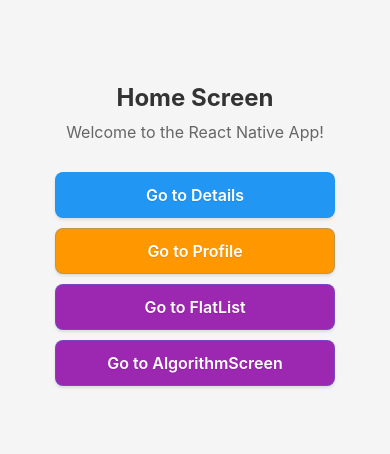
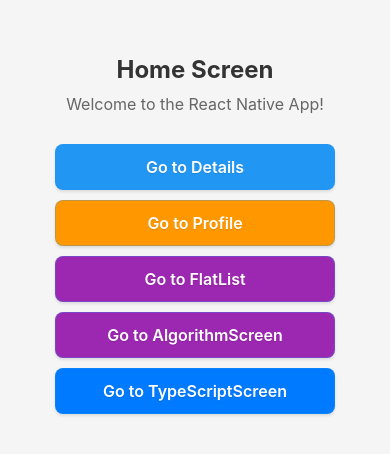
Before and after one commit to zyd806094224/RNHybrid, a React Native app: screen / in a window 390 px wide. Shown: the part 188-642 px from the top of the page. Built offline with nearby package versions, Linux system fonts and the light colour scheme.

Commit message:
引入typescript支持，新增typescript测试页面，路由传参示例

```diff
--- a/src/navigation/AppNavigator.js
+++ b/src/navigation/AppNavigator.js
@@ -6,6 +6,7 @@ import DetailsScreen from '../screens/DetailsScreen';
 import ProfileScreen from '../screens/ProfileScreen';
 import FlatListScreen from '../screens/FlatListScreen';
 import AlgorithmScreen from "../screens/AlgorithmScreen";
+import TypeScriptScreen from '../screens/TypeScriptScreen';
 
 const Stack = createNativeStackNavigator();
 
@@ -78,6 +79,14 @@ const AppNavigator = () => {
                         animation: 'slide_from_right',
                     }}
                 />
+                <Stack.Screen
+                    name="TypeScriptScreen"
+                    component={TypeScriptScreen}
+                    options={{
+                        title: 'TypeScript Screen',
+                        animation: 'slide_from_right',
+                    }}
+                />
             </Stack.Navigator>
         </NavigationContainer>
     );
--- a/src/screens/HomeScreen.js
+++ b/src/screens/HomeScreen.js
@@ -38,6 +38,12 @@ const HomeScreen = ({navigation}) => {
                         onPress={() => navigation.navigate('AlgorithmScreen')}
                         style={{backgroundColor: '#9C27B0'}}
                     />
+                    <View style={styles.spacer}/>
+                    <CustomButton
+                        title="Go to TypeScriptScreen"
+                        onPress={() => navigation.navigate('TypeScriptScreen', {message: 'Hello from HomeScreen!'})}
+                        style={{backgroundColor: '#007AFF'}}
+                    />
                 </View>
             </View>
         </SafeAreaView>
--- /dev/null
+++ b/src/screens/TypeScriptScreen.tsx
@@ -0,0 +1,57 @@
+import React, { useEffect } from 'react';
+import { View, Text, StyleSheet } from 'react-native';
+import { NativeStackScreenProps } from '@react-navigation/native-stack';
+
+// 为导航器定义参数类型
+type RootStackParamList = {
+  TypeScriptScreen: { message: string };
+  // 如果您的导航栈还有其他带参数的页面，也在这里定义
+};
+
+// 定义此屏幕组件的 props 类型
+type Props = NativeStackScreenProps<RootStackParamList, 'TypeScriptScreen'>;
+
+const TypeScriptScreen: React.FC<Props> = ({ route }) => {
+  // 从路由参数中获取 message
+  const { message } = route.params;
+
+  useEffect(() => {
+    // 打印日志
+    console.log('路由接收参数:', message);
+  }, [message]);
+
+  return (
+    <View style={styles.container}>
+      <Text style={styles.title}>This is a TypeScript Screen</Text>
+      <Text style={styles.text}>TypeScript support is now enabled.</Text>
+      <Text style={styles.paramText}>Received Message: {message}</Text>
+    </View>
+  );
+};
+
+const styles = StyleSheet.create({
+  container: {
+    flex: 1,
+    justifyContent: 'center',
+    alignItems: 'center',
+    backgroundColor: '#F5FCFF',
+  },
+  title: {
+    fontSize: 20,
+    textAlign: 'center',
+    margin: 10,
+  },
+  text: {
+    textAlign: 'center',
+    color: '#333333',
+    marginBottom: 5,
+  },
+  paramText: {
+    marginTop: 15,
+    fontSize: 16,
+    color: '#27ae60',
+    fontWeight: 'bold',
+  },
+});
+
+export default TypeScriptScreen;
```
Also changed, not shown: package.json (+6 -3 lines), tsconfig.json (added, +24 -0 lines).
